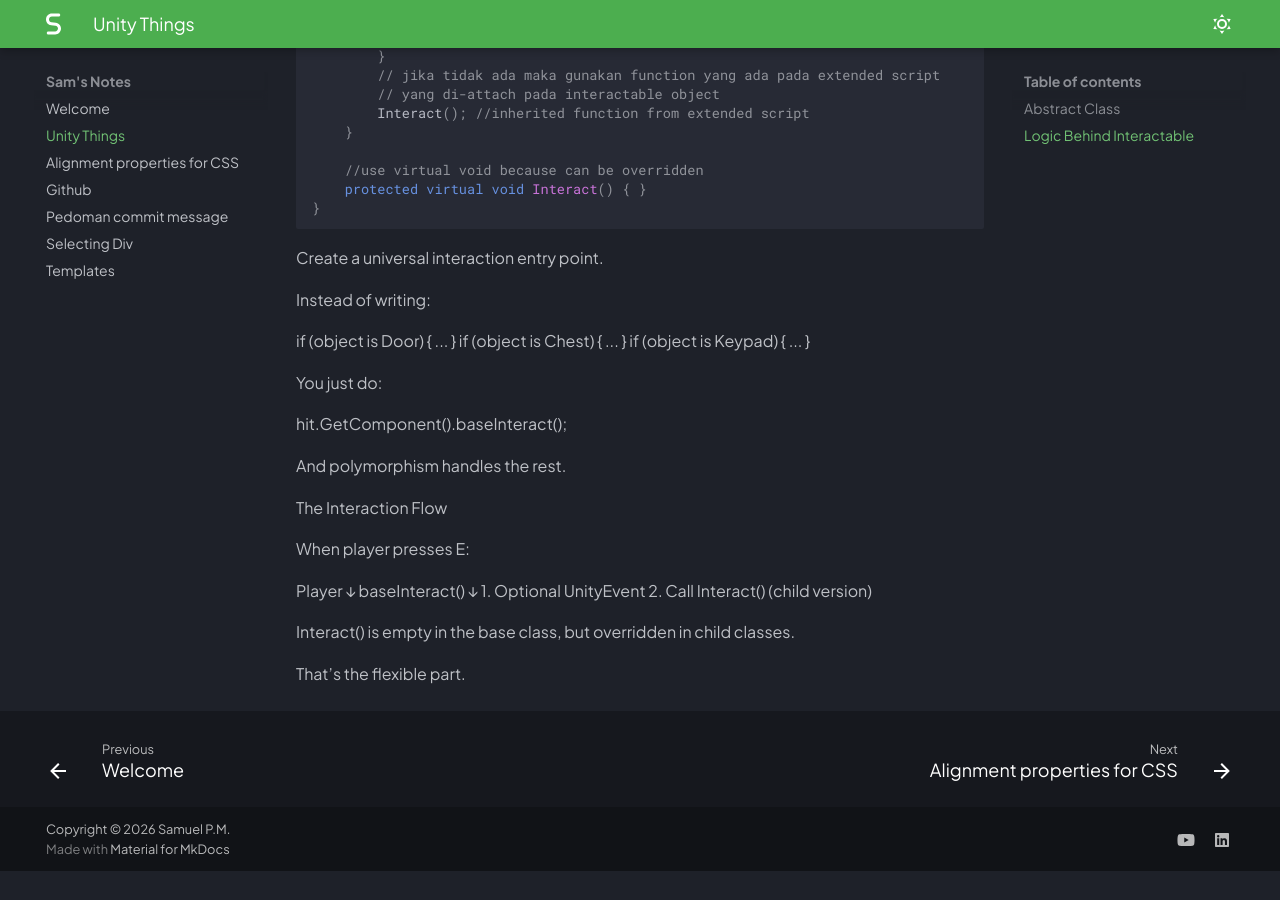
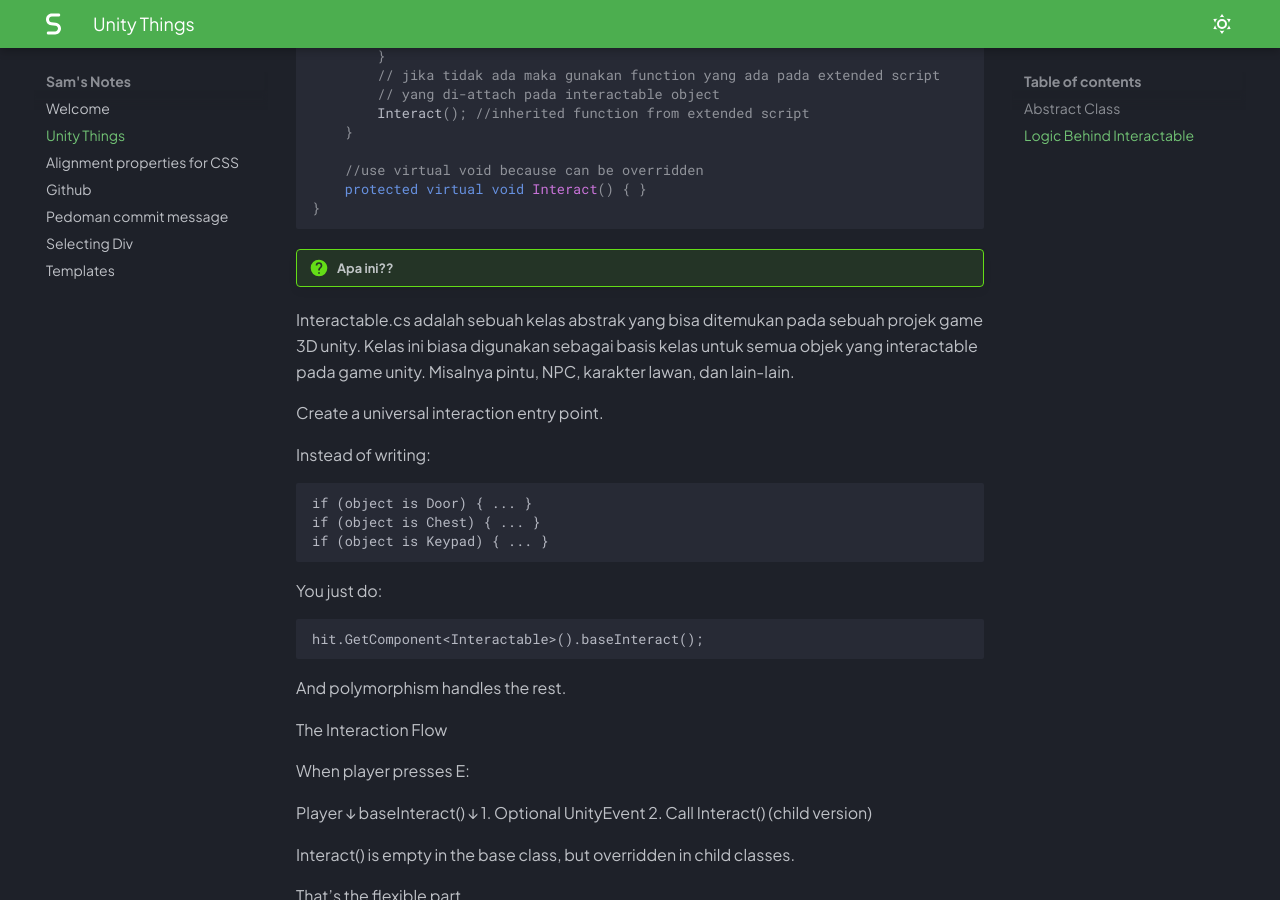
Before and after one commit to sampm092/my-notes, an MkDocs documentation site: the page built from docs/UnityThings.md, in a window 1280 px wide and 900 px high, scrolled down 847 px. Built offline with MkDocs 1.6.1 and Material for MkDocs 9.7.7, drawn with Linux system fonts in a browser that asks for light colours; before the commit the page ends 1718 px from its top, so only the background shows below that.

Commit message:
feat(UnityThings.md): add explanation for Interactable class and its usage

````diff
--- a/docs/UnityThings.md
+++ b/docs/UnityThings.md
@@ -42,21 +42,23 @@ public abstract class Interactable : MonoBehaviour
 }
 ```
 
+!!! question "Apa ini??"
+Interactable.cs adalah sebuah kelas abstrak yang bisa ditemukan pada sebuah projek game 3D unity. Kelas ini biasa digunakan sebagai basis kelas untuk semua objek yang interactable pada game unity. Misalnya pintu, NPC, karakter lawan, dan lain-lain.
 
 Create a universal interaction entry point.
 
 Instead of writing:
 
+```
 if (object is Door) { ... }
 if (object is Chest) { ... }
 if (object is Keypad) { ... }
-
+```
 
 You just do:
-
+```
 hit.GetComponent<Interactable>().baseInteract();
-
-
+```
 And polymorphism handles the rest.
 
 The Interaction Flow
````
